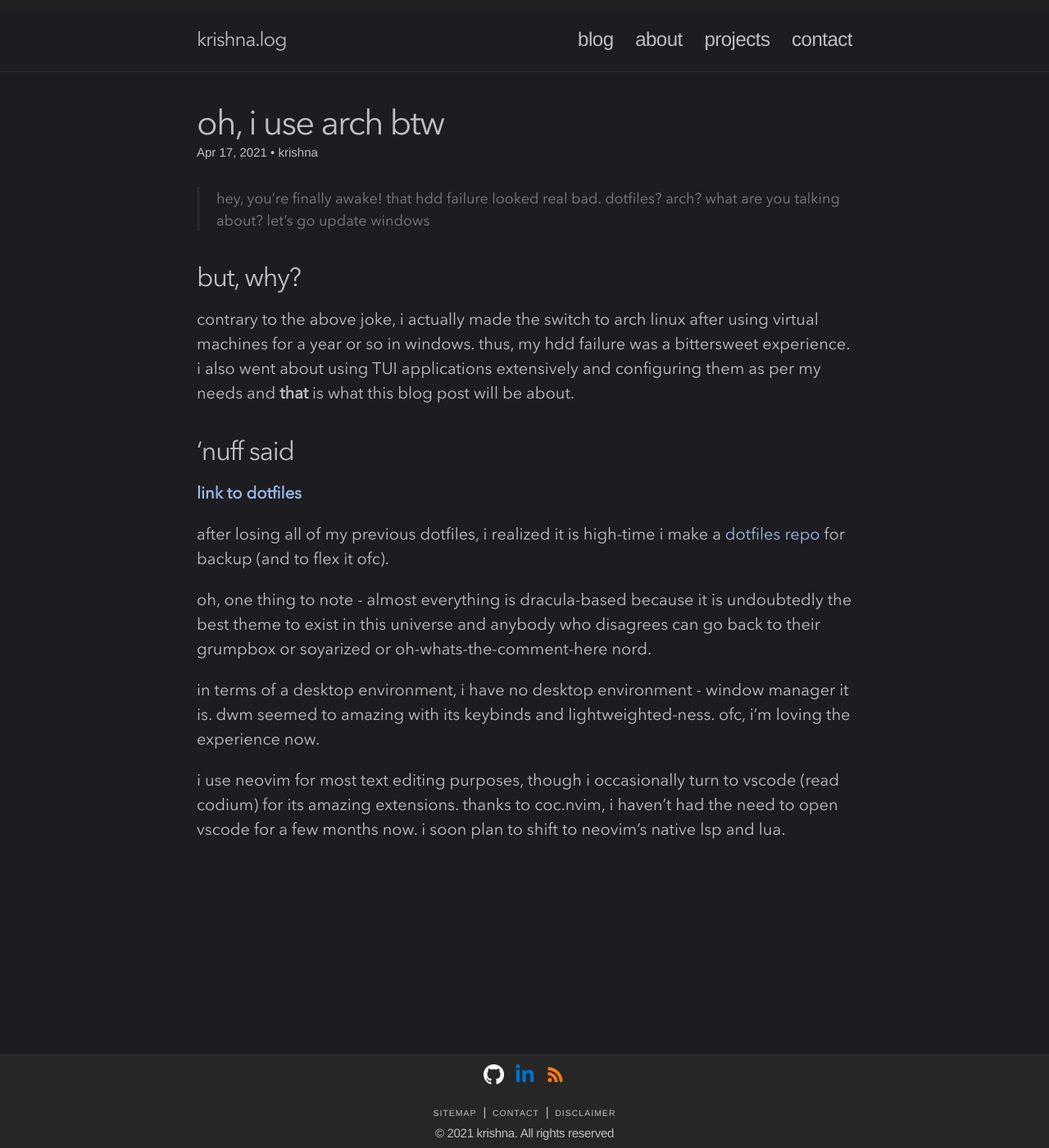
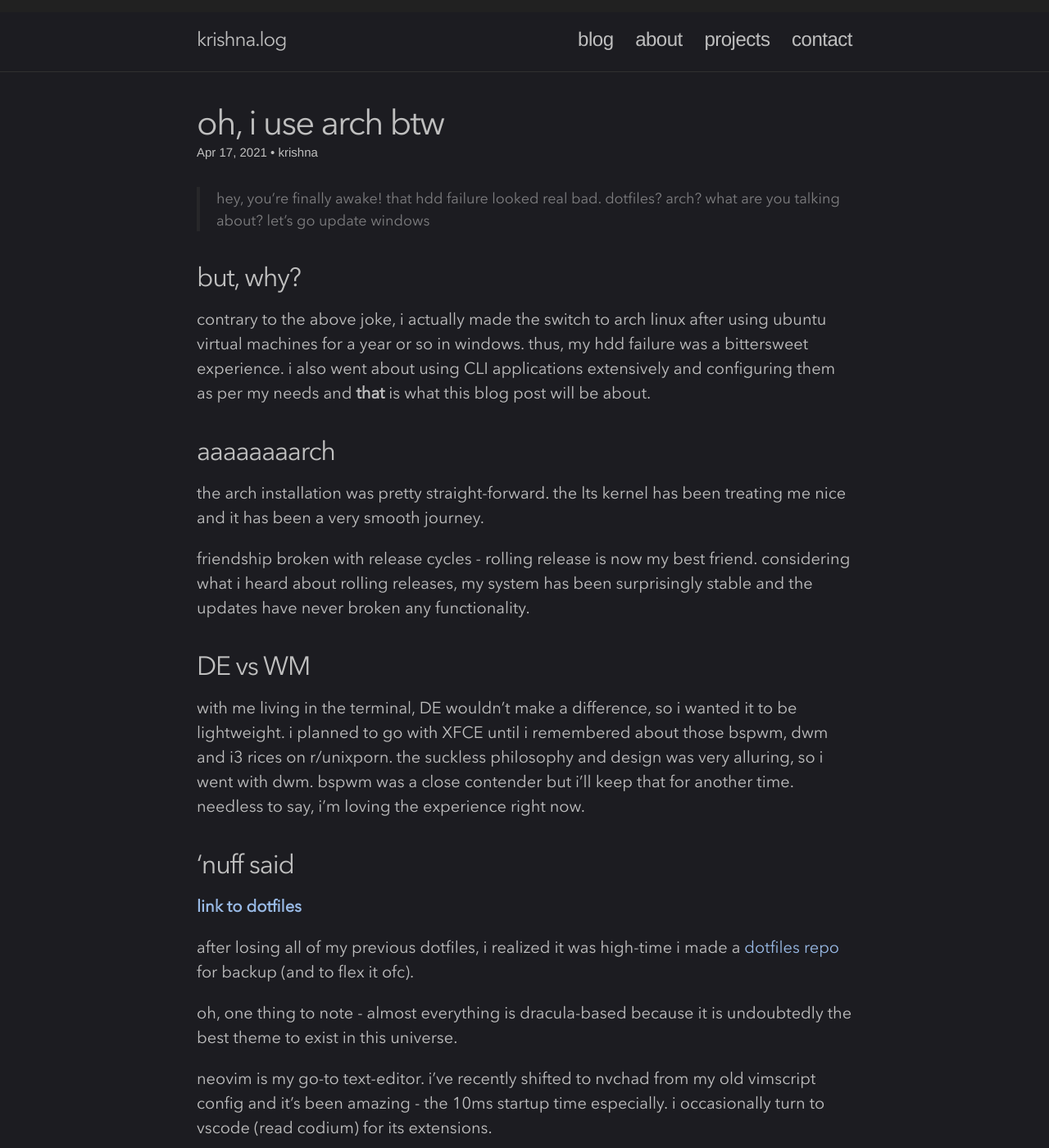
Before and after one commit to lordlabuckdas/lordlabuckdas.github.io, a Jekyll site: the page built from _posts/2021-04-17-arch.md, in a window 1280 px wide and 1400 px high. Shown: the whole window at 82% size. Built offline with Jekyll 4.4.1, drawn with Linux system fonts in a browser that asks for light colours; nearby versions of some CDN libraries.

Commit message:
update arch

```diff
--- a/_posts/2021-04-17-arch.md
+++ b/_posts/2021-04-17-arch.md
@@ -12,16 +12,24 @@ keywords: vim, ubuntu, windows, dotfiles, linux, ranger, tmux
 
 ## but, why?
 
-contrary to the above joke, i actually made the switch to arch linux after using virtual machines for a year or so in windows. thus, my hdd failure was a bittersweet experience. i also went about using TUI applications extensively and configuring them as per my needs and **that** is what this blog post will be about.
+contrary to the above joke, i actually made the switch to arch linux after using ubuntu virtual machines for a year or so in windows. thus, my hdd failure was a bittersweet experience. i also went about using CLI applications extensively and configuring them as per my needs and **that** is what this blog post will be about.
+
+## aaaaaaaarch
+
+the arch installation was pretty straight-forward. the lts kernel has been treating me nice and it has been a very smooth journey.
+
+friendship broken with release cycles - rolling release is now my best friend. considering what i heard about rolling releases, my system has been surprisingly stable and the updates have never broken any functionality.
+
+## DE vs WM
+
+with me living in the terminal, DE wouldn't make a difference, so i wanted it to be lightweight. i planned to go with XFCE until i remembered about those bspwm, dwm and i3 rices on r/unixporn. the suckless philosophy and design was very alluring, so i went with dwm. bspwm was a close contender but i'll keep that for another time. needless to say, i'm loving the experience right now.
 
 ## 'nuff said
 
 [**link to dotfiles**](https://github.com/lordlabuckdas/dotfiles)
 
-after losing all of my previous dotfiles, i realized it is high-time i make a [dotfiles repo](https://dotfiles.github.io/) for backup (and to flex it ofc).
+after losing all of my previous dotfiles, i realized it was high-time i made a [dotfiles repo](https://dotfiles.github.io/) for backup (and to flex it ofc).
 
-oh, one thing to note - almost everything is dracula-based because it is undoubtedly the best theme to exist in this universe and anybody who disagrees can go back to their grumpbox or soyarized or oh-whats-the-comment-here nord.
+oh, one thing to note - almost everything is dracula-based because it is undoubtedly the best theme to exist in this universe.
 
-in terms of a desktop environment, i have no desktop environment - window manager it is. dwm seemed to amazing with its keybinds and lightweighted-ness. ofc, i'm loving the experience now.
-
-i use neovim for most text editing purposes, though i occasionally turn to vscode (read codium) for its amazing extensions. thanks to coc.nvim, i haven't had the need to open vscode for a few months now. i soon plan to shift to neovim's native lsp and lua.
+neovim is my go-to text-editor. i've recently shifted to nvchad from my old vimscript config and it's been amazing - the 10ms startup time especially. i occasionally turn to vscode (read codium) for its extensions.
```
